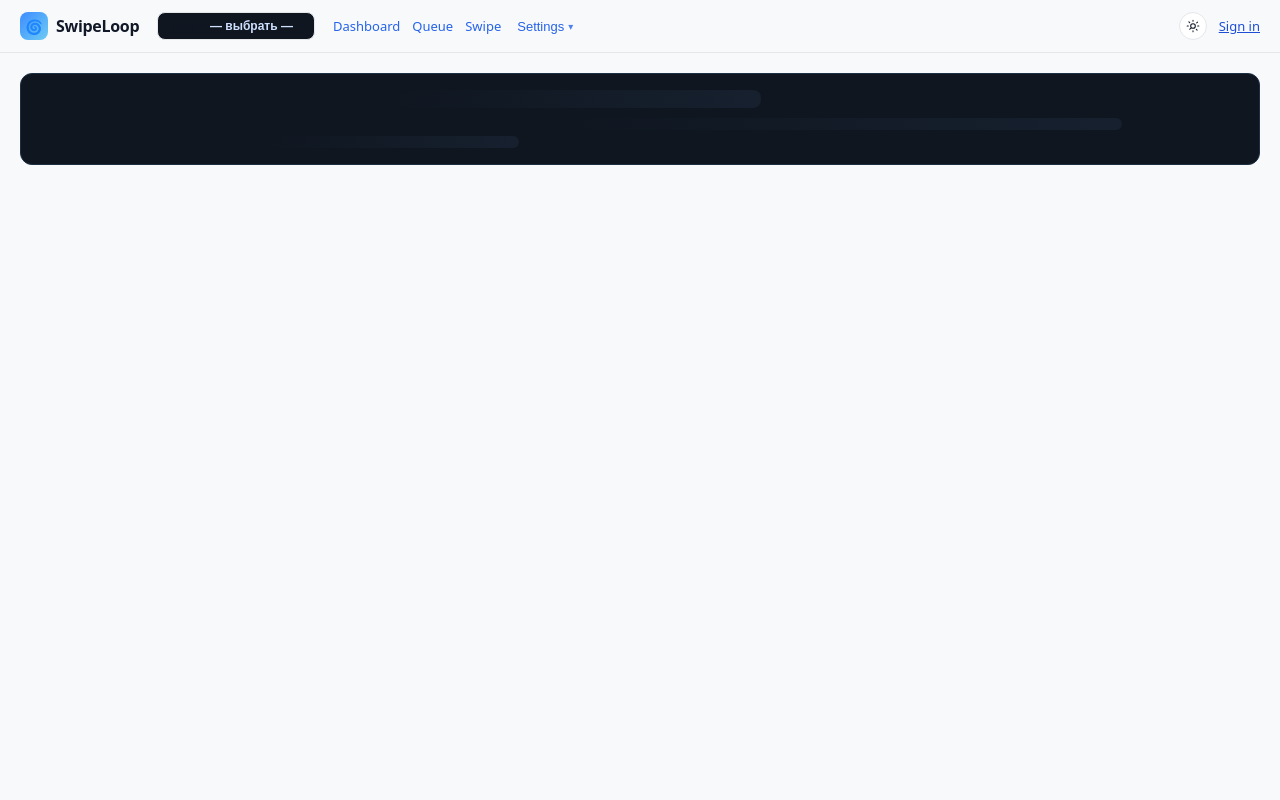
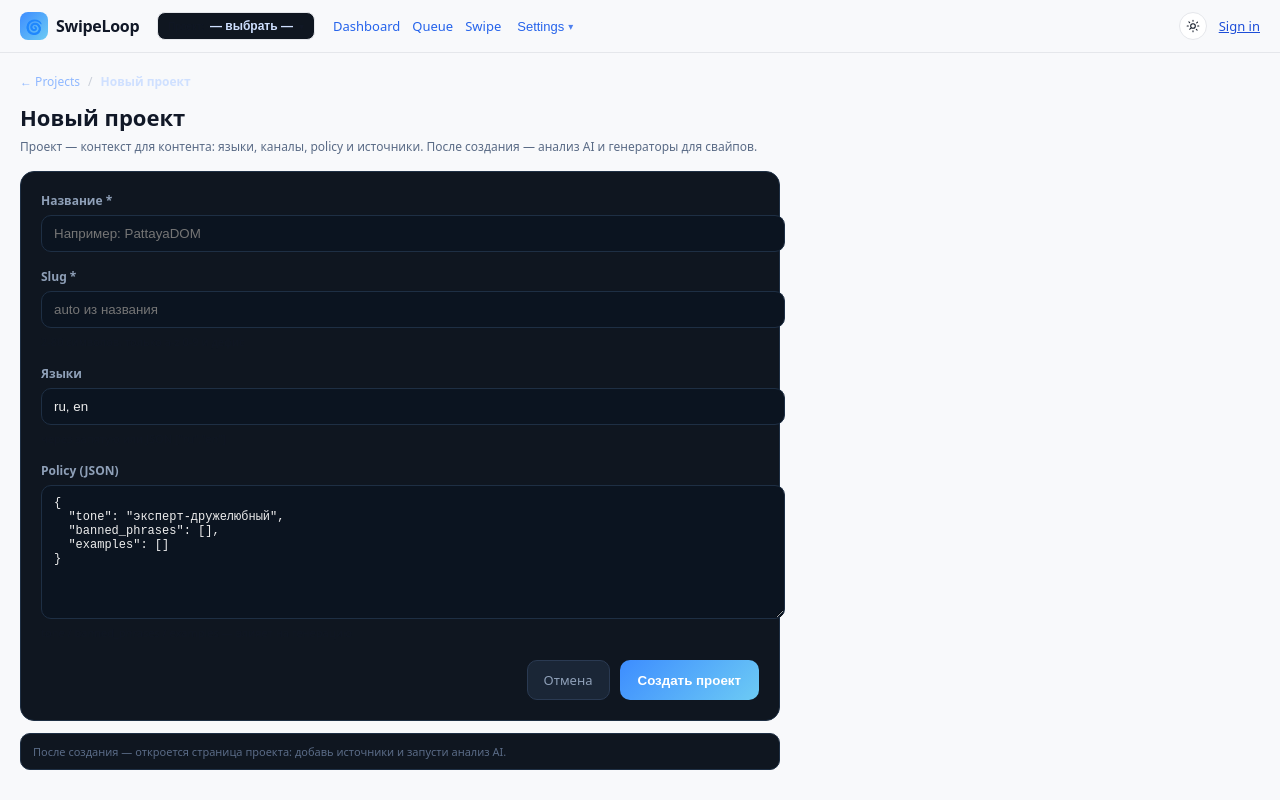
Before and after one commit to ai-synthetix/content-loop, a Next.js app in the folder web/: page /settings/projects/new in a window 1280 px wide. Before the commit this address had no page. Built offline with nearby package versions, Linux system fonts and the light colour scheme.

Commit message:
feat(projects): separate new project page, not modal
- /settings/projects/new with fields name/slug/languages/policy
- list links to new page

```diff
--- /dev/null
+++ b/web/app/settings/projects/new/page.tsx
@@ -0,0 +1,106 @@
+"use client";
+import { useState } from "react";
+import Link from "next/link";
+import { useRouter } from "next/navigation";
+import { getToken, apiUrl, authHeaders } from "../../../../lib/auth";
+import { useActiveProject } from "../../../../lib/activeProject";
+
+function slugify(s: string) {
+  return s.toLowerCase().trim().replace(/[^a-z0-9\u00C0-\u024F\u0400-\u04FF]+/g, "-").replace(/^-+|-+$/g, "").slice(0, 80) || "untitled";
+}
+const inp: React.CSSProperties = { background: "#0B1420", border: "1px solid #1E2F44", borderRadius: 10, padding: "10px 12px", color: "#eee", outline: "none", width: "100%" };
+const labelStyle: React.CSSProperties = { fontSize: 12, color: "#8FA0B8", fontWeight: 600 };
+
+export default function NewProjectPage() {
+  const router = useRouter();
+  const { setActiveId } = useActiveProject();
+  const [name, setName] = useState("");
+  const [slug, setSlug] = useState("");
+  const [slugDirty, setSlugDirty] = useState(false);
+  const [langs, setLangs] = useState("ru, en");
+  const [policy, setPolicy] = useState('{\n  "tone": "эксперт-дружелюбный",\n  "banned_phrases": [],\n  "examples": []\n}');
+  const [err, setErr] = useState<string | null>(null);
+  const [saving, setSaving] = useState(false);
+
+  function onName(v: string) { setName(v); if (!slugDirty) setSlug(slugify(v)); }
+
+  async function handleSubmit(e: React.FormEvent) {
+    e.preventDefault();
+    setErr(null);
+    if (!name.trim()) { setErr("Название обязательно"); return; }
+    const finalSlug = slug.trim() ? slugify(slug) : slugify(name);
+    if (!finalSlug || finalSlug.length < 2) { setErr("Slug 2-80 символов, только латиница/цифры/дефис"); return; }
+    let langsArr: any = [];
+    try {
+      const t = langs.trim();
+      if (t.startsWith("[")) langsArr = JSON.parse(t);
+      else langsArr = t.split(",").map(s => s.trim()).filter(Boolean);
+      if (langsArr.length === 0) langsArr = ["ru"];
+    } catch { setErr("Языки — через запятую или JSON массив"); return; }
+    let policyObj: any = {};
+    try { policyObj = policy.trim() ? JSON.parse(policy) : {}; } catch { setErr("Policy — валидный JSON объект"); return; }
+
+    setSaving(true);
+    try {
+      const token = getToken();
+      if (!token) { router.replace("/login"); return; }
+      const r = await fetch(apiUrl("/api/v1/projects/"), {
+        method: "POST", headers: { "Content-Type": "application/json", ...authHeaders() },
+        body: JSON.stringify({ name: name.trim(), slug: finalSlug, languages: langsArr, channels: [], policy: policyObj }),
+      });
+      const d = await r.json().catch(() => ({}));
+      if (!r.ok) throw new Error(d.error || `create failed ${r.status}`);
+      const id = d.id || d.project?.id;
+      if (id) setActiveId(id);
+      router.push(id ? `/settings/projects/${id}` : "/settings/projects");
+    } catch (ex: any) { setErr(ex.message); }
+    finally { setSaving(false); }
+  }
+
+  return (
+    <div style={{ maxWidth: 760 }}>
+      <div style={{ display: "flex", gap: 8, alignItems: "center", fontSize: 12, color: "#5a6b86", marginBottom: 12 }}>
+        <Link href="/settings/projects" style={{ color: "#8fb8ff", textDecoration: "none" }}>← Projects</Link>
+        <span style={{ opacity: 0.3 }}>/</span>
+        <span style={{ color: "#cfe0ff", fontWeight: 600 }}>Новый проект</span>
+      </div>
+      <h1 style={{ fontSize: 22, margin: "0 0 6px" }}>Новый проект</h1>
+      <p style={{ fontSize: 12, color: "#5a6b86", margin: "0 0 16px" }}>Проект — контекст для контента: языки, каналы, policy и источники. После создания — анализ AI и генераторы для свайпов.</p>
+
+      <form onSubmit={handleSubmit} style={{ background: "#0f1620", border: "1px solid #1e2f44", borderRadius: 14, padding: 20, display: "grid", gap: 16 }}>
+        <label style={{ display: "grid", gap: 6 }}>
+          <span style={labelStyle}>Название *</span>
+          <input value={name} onChange={e => onName(e.target.value)} placeholder="Например: PattayaDOM" required style={inp} />
+        </label>
+        <label style={{ display: "grid", gap: 6 }}>
+          <span style={labelStyle}>Slug *</span>
+          <input value={slug} onChange={e => { setSlug(e.target.value); setSlugDirty(true); }} placeholder="auto из названия" style={inp} />
+          <span style={{ fontSize: 11, opacity: 0.45 }}>2-80 символов, только a-z 0-9 и дефис</span>
+        </label>
+        <label style={{ display: "grid", gap: 6 }}>
+          <span style={labelStyle}>Языки</span>
+          <input value={langs} onChange={e => setLangs(e.target.value)} placeholder="ru, en" style={inp} />
+          <span style={{ fontSize: 11, opacity: 0.45 }}>через запятую или JSON ["ru","en"]</span>
+        </label>
+        <label style={{ display: "grid", gap: 6 }}>
+          <span style={labelStyle}>Policy (JSON)</span>
+          <textarea value={policy} onChange={e => setPolicy(e.target.value)} rows={8} style={{ ...inp, fontFamily: "monospace", fontSize: 12, resize: "vertical" }} />
+          <span style={{ fontSize: 11, opacity: 0.45 }}>tone / banned_phrases / examples — влияет на генерацию</span>
+        </label>
+
+        {err && <div style={{ background: "rgba(255,90,90,.1)", border: "1px solid rgba(255,90,90,.25)", color: "#FF8A8A", padding: "10px 12px", borderRadius: 10, fontSize: 12 }}>{err}</div>}
+
+        <div style={{ display: "flex", gap: 10, justifyContent: "flex-end", marginTop: 4 }}>
+          <Link href="/settings/projects" style={{ background: "#1a2636", border: "1px solid #2a3a52", color: "#8FA0B8", borderRadius: 10, padding: "10px 16px", textDecoration: "none", fontSize: 13 }}>Отмена</Link>
+          <button type="submit" disabled={saving} style={{ background: saving ? "#2a4a7a" : "linear-gradient(135deg,#3D8DFF,#6DCBF4)", color: "#fff", border: "none", borderRadius: 10, padding: "10px 18px", fontWeight: 700, cursor: saving ? "wait" : "pointer", opacity: saving ? 0.7 : 1 }}>
+            {saving ? "Создаётся…" : "Создать проект"}
+          </button>
+        </div>
+      </form>
+
+      <div style={{ marginTop: 12, fontSize: 11, color: "#5a6b86", background: "#0f1620", border: "1px solid #1e2f44", borderRadius: 10, padding: "10px 12px" }}>
+        После создания — откроется страница проекта: добавь источники и запусти анализ AI.
+      </div>
+    </div>
+  );
+}
--- a/web/app/settings/projects/page.tsx
+++ b/web/app/settings/projects/page.tsx
@@ -176,7 +176,7 @@ export default function ProjectsPage() {
           <h1 style={{ fontSize: 22, margin: 0 }}>Projects</h1>
           <p style={{ opacity: 0.6, fontSize: 12, margin: "4px 0 0" }}>Own projects — used as <code>project_id</code> for content items and channel binding.</p>
         </div>
-        <button onClick={openCreate} style={btnPrimary}>+ New project</button>
+        <Link href="/settings/projects/new" style={{ ...btnPrimary, textDecoration: "none", display: "inline-block", textAlign: "center" }}>+ New project</Link>
       </div>
 
       {err && <div style={{ marginTop: 12, background: "rgba(255,60,60,.12)", border: "1px solid rgba(255,60,60,.3)", padding: "10px 12px", borderRadius: 10, color: "#ff8a8a", fontSize: 13 }}>{err}</div>}
@@ -185,7 +185,7 @@ export default function ProjectsPage() {
         <div style={{ ...cardStyle, marginTop: 16, textAlign: "center", padding: 32 }}>
           <p style={{ opacity: 0.6, fontSize: 14, margin: 0 }}>No projects yet.</p>
           <p style={{ opacity: 0.45, fontSize: 12, margin: "6px 0 0" }}>Create a project to start creating content items.</p>
-          <button onClick={openCreate} style={{ ...btnPrimary, marginTop: 16 }}>Create first project</button>
+          <Link href="/settings/projects/new" style={{ ...btnPrimary, marginTop: 16, textDecoration: "none", display: "inline-block" }}>Create first project</Link>
         </div>
       ) : (
         <div style={{ marginTop: 16, background: "#0f1620", border: "1px solid #1e2f44", borderRadius: 12, overflow: "hidden" }}>
```
